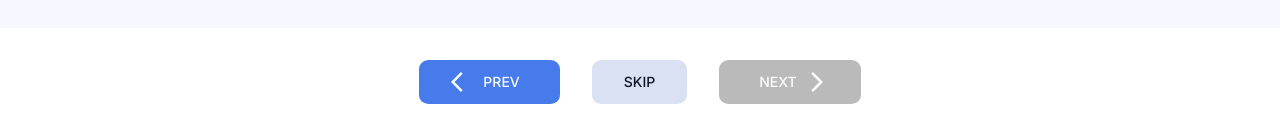
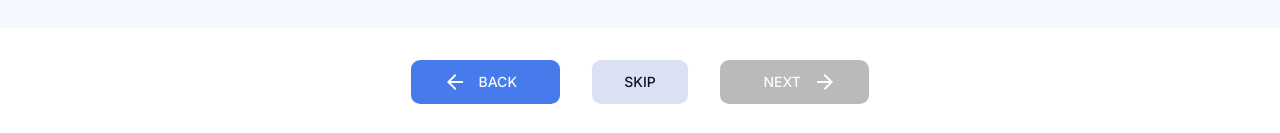
Before and after one commit to INF219-pregnancy-risk/pregnancy-risk, a Next.js app: page /survey in a window 1280 px wide. Shown: the part 664-797 px from the top of the page. Built offline with nearby package versions, Linux system fonts and the light colour scheme.

Commit message:
Success button

```diff
--- a/src/app/survey/page.tsx
+++ b/src/app/survey/page.tsx
@@ -13,10 +13,7 @@
   setSurveyIndexUtil,
   setSurveyUtil,
 } from "@/utils/StoreSurvey";
-import {
-  ArrowBackIos as ArrowBack,
-  ArrowForwardIos as ArrowForward,
-} from "@mui/icons-material";
+import { ArrowBack, ArrowForward } from "@mui/icons-material";
 import { AnimatePresence, motion } from "framer-motion";
 import { useRouter } from "next/navigation";
 import React, { useCallback, useEffect } from "react";
@@ -192,7 +189,7 @@
           icon={<ArrowBack />}
           disabled={isLoading}
         >
-          PREV
+          <span className="min-w-[45px] flex justify-center">BACK</span>
         </SurveyButton>
         <SurveyButton
           disabled={isLoading}
@@ -207,7 +204,11 @@
         </SurveyButton>
         <SurveyButton
           disabled={!nextButton || isLoading}
-          variant={"default"}
+          variant={
+            !currentSlide || currentSlide[0] < SurveyEntries.length - 1
+              ? "default"
+              : "success"
+          }
           icon={<ArrowForward />}
           iconPosition="right"
           size={"lg"}
@@ -215,7 +216,11 @@
             nextSlide();
           }}
         >
-          NEXT
+          <span className="min-w-[45px] flex justify-center">
+            {!currentSlide || currentSlide[0] < SurveyEntries.length - 1
+              ? "NEXT"
+              : "FINISH"}
+          </span>
         </SurveyButton>
       </div>
     </SurveyContainer>
--- a/src/components/ui/button.tsx
+++ b/src/components/ui/button.tsx
@@ -4,7 +4,7 @@
 import * as React from "react";
 
 const buttonVariants = cva(
-  "inline-flex items-center justify-center whitespace-nowrap rounded-md text-sm font-medium ring-offset-background transition-colors focus-visible:outline-none focus-visible:ring-2 focus-visible:ring-ring focus-visible:ring-offset-2 disabled:pointer-events-none disabled:opacity-50",
+  "inline-flex items-center justify-center whitespace-nowrap rounded-md text-sm font-medium ring-offset-background transition-colors focus-visible:outline-none focus-visible:ring-2 focus-visible:ring-ring focus-visible:ring-offset-2 disabled:pointer-events-none disabled:opacity-50 transition-[background-color] duration-300 ease-in-out",
   {
     variants: {
       variant: {
@@ -17,6 +17,7 @@
         ghost: "hover:ring-2 ring-current ring-0 transition-all duration-300",
         link: "text-primary underline-offset-4 hover:underline",
         none: "",
+        success: "bg-success text-success-foreground hover:bg-success/90",
       },
       size: {
         min: "h-min m-0 p-0 w-min",
```
